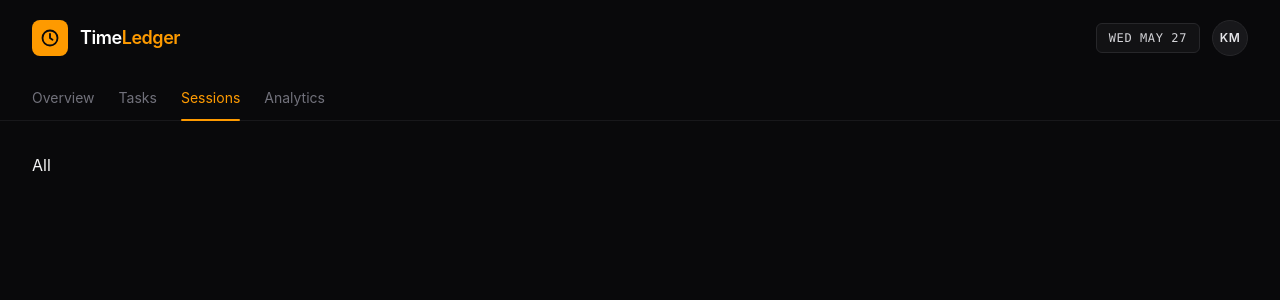
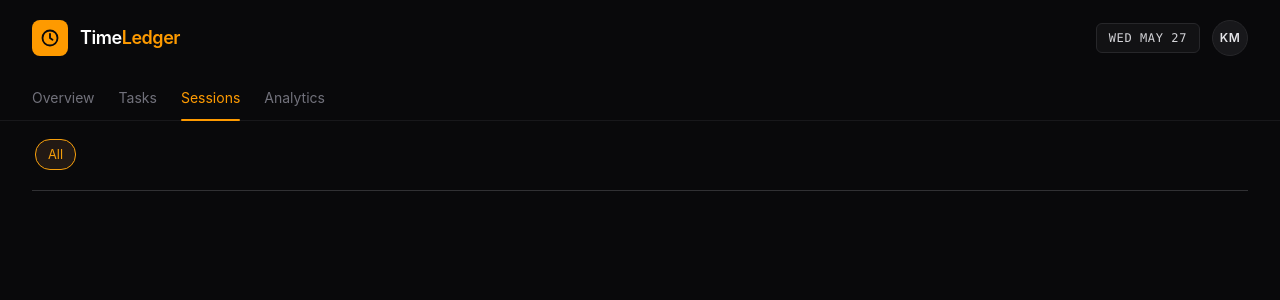
Before and after one commit to Joestarnova/jikan-time-ledger, a React (Vite) app in the folder client/: page /sessions in a window 1280 px wide. Shown: the top 300 px of the page. Built offline with nearby package versions, Linux system fonts and the light colour scheme.

Commit message:
Added tasks selection on SessionsPage

```diff
--- a/client/src/components/layout/Layout.tsx
+++ b/client/src/components/layout/Layout.tsx
@@ -11,7 +11,7 @@ export default function Layout({ children }: LayoutProps) {
     <div className="min-h-screen bg-zinc-950 text-zinc-100">
       <Navbar />
       <TabNav />
-      <main className="px-8 py-8">{children}</main>
+      <main className="px-8 py-5">{children}</main>
     </div>
   );
 }
--- a/client/src/features/components/sessions/SessionSelection.tsx
+++ b/client/src/features/components/sessions/SessionSelection.tsx
@@ -1,28 +1,31 @@
-import type { Task } from "../../../types"
-import styles from "./sessions.module.css"
+import { useState } from "react";
+import type { Task } from "../../../types";
+import styles from "./sessions.module.css";
 
 interface SessionSelectionProps {
   tasks: Task[];
 }
-interface SelectionProps {
-  task: Task;
+
+export default function SessionSelection({ tasks }: SessionSelectionProps) {
+  const [selected, setSelected] = useState<string>("all");
+
+  return (
+    <div className={styles.container}>
+      <span
+        className={`${styles.all} ${selected === "all" ? styles.selected : ""}`}
+        onClick={() => setSelected("all")}
+      >
+        All
+      </span>
+      {tasks.map((task) => (
+        <span
+          key={task.id}
+          className={`${styles.selection} ${selected === task.id ? styles.selected : ""}`}
+          onClick={() => setSelected(task.id)}
+        >
+          {task.taskName}
+        </span>
+      ))}
+    </div>
+  );
 }
-
-
-export default function SessionSelection({tasks}: SessionSelectionProps ) {
-  return (
-    <div>
-      <div>All</div>
-      {tasks.map((task) => <Selection key={task.id} task={task}/>)}
-    </div>
-  )
-}
-
-
-function Selection({task}: SelectionProps) {
-  return (
-    <div className={styles.selection}>
-      {task.taskName}
-    </div>
-  )
-}
--- a/client/src/features/components/sessions/sessions.module.css
+++ b/client/src/features/components/sessions/sessions.module.css
@@ -0,0 +1,35 @@
+/* ///////////////////-----SessionSelection-----///////////////////////// */
+
+.all {
+  background-color: #27272b;
+  color: #797979;
+  padding: 7px 12px;
+  border-radius: 15px;
+  border: 1px solid #464646;
+  margin: 0 3px;
+  font-size: 0.8rem;
+  cursor: pointer;
+}
+
+.selection {
+  background-color: #27272b;
+  color: #797979;
+  padding: 7px 12px;
+  border-radius: 15px;
+  border: 1px solid #464646;
+  margin: 0 3px;
+  font-size: 0.8rem;
+  cursor: pointer;
+}
+
+.container {
+  height: 50px;
+  border-bottom: 0.5px solid #313134;
+  margin-bottom: 20px;
+}
+
+.selected {
+  background-color: rgba(252, 169, 101, 0.1);
+  color: #f59e0b;
+  border: 1px solid #f59e0b;
+}
--- a/client/src/features/components/tasks/tasks.module.css
+++ b/client/src/features/components/tasks/tasks.module.css
@@ -18,7 +18,7 @@
 }
 
 .parent {
-  height: 64px;
+  height: 55px;
   border-bottom: 0.5px solid #313134;
   margin-bottom: 20px;
 }
```
